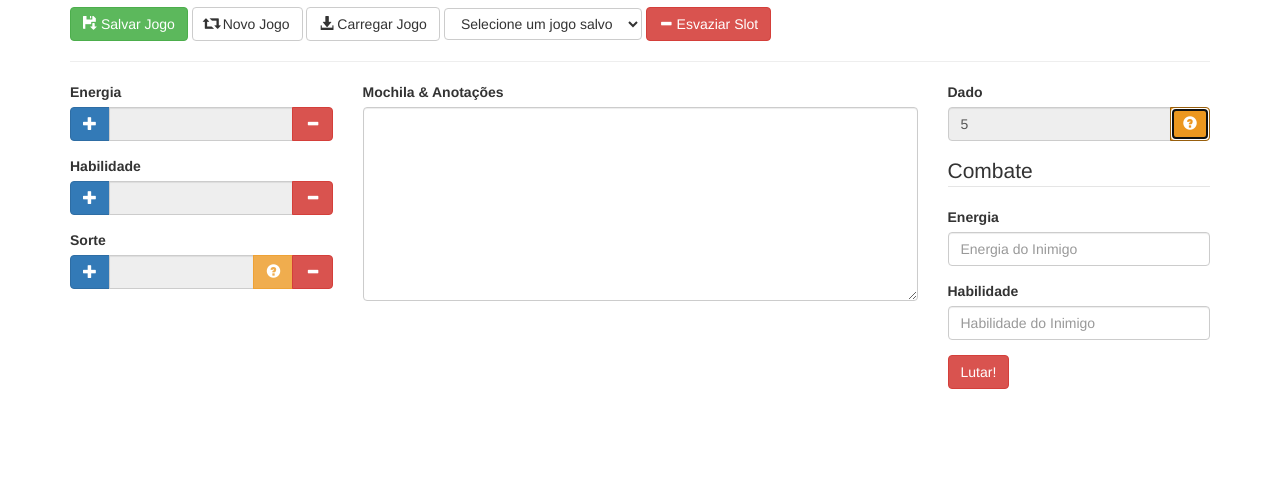
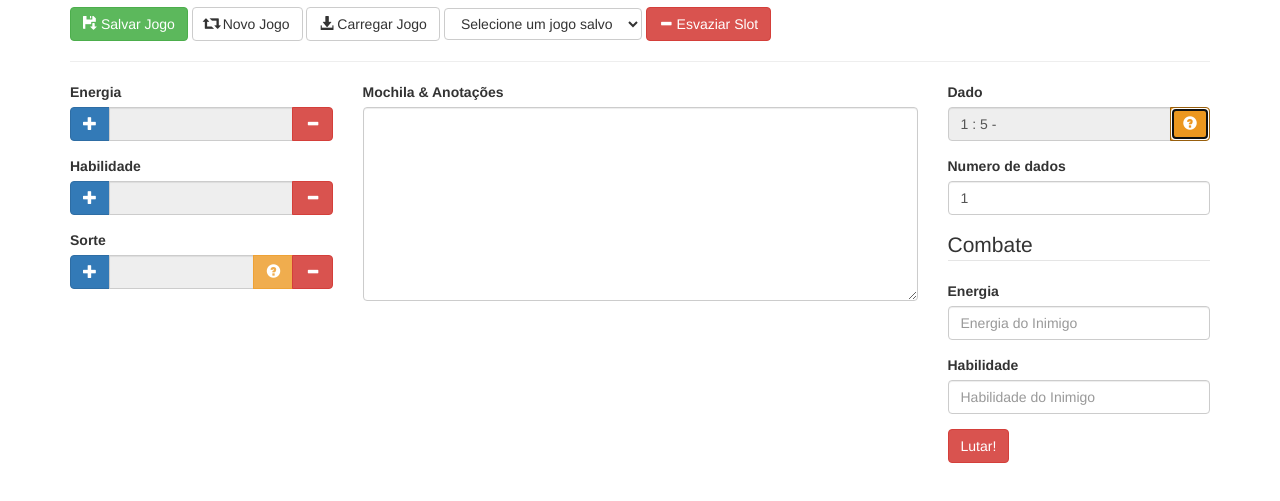
Before and after one commit to carlosartur/GameBookManager, a plain HTML site: page index.html in a window 1280 px wide. Both pictures are taken after a click on the button 1189 px from the left and 186 px from the top of the page. Shown: the part 63-564 px from the top of the page. Drawn offline with nearby package versions, Linux system fonts and the light colour scheme.

Commit message:
FEATURE - Numero de dados jogados de uma só vez: de 1 a 5

```diff
--- a/index.html
+++ b/index.html
@@ -100,7 +100,7 @@
 				<div class="form-group">
 					<label>Dado</label>
 					<div class="input-group">
-						<input type="number" id="dado" class="form-control" readonly="" />
+						<input type="text" id="dado" class="form-control" readonly="" />
 
 						<div class="input-group-btn">
 							<button id="dadoBtn" type="button" class="btn btn-warning" value="Jogar!">
@@ -108,6 +108,11 @@
 							</button>
 						</div>
 					</div>
+				</div>
+
+				<div class="form-group">
+					<label>Numero de dados</label>
+					<input type="number" id="dadoNum" class="form-control" min="1" max="5" value="1"/>
 				</div>
 
 				<fieldset>
--- a/js/script.js
+++ b/js/script.js
@@ -7,6 +7,7 @@ var inpHabilidade;
 var inpAnotacoes;
 var inpHabilidadeInimigo;
 var inpEnergiaInimigo;
+var inpDadoNum;
 
 class Criatura {
     constructor (mensagemMorte) {
@@ -255,6 +256,7 @@ window.onload = function() {
     inpAnotacoes = document.getElementById("anotacoes");
     inpEnergiaInimigo = document.getElementById("energiaInimigo");
     inpHabilidadeInimigo = document.getElementById("habilidadeInimigo");
+    inpDadoNum = document.getElementById("dadoNum");
     selectGame = document.getElementById("gameList");
 
     //botões +1
@@ -296,7 +298,12 @@ window.onload = function() {
         saveData();
     };
     btnDado.onclick = function() {
-        inpDado.value = random(6);
+        var print = '';
+        var numDados = inpDadoNum.value;
+        for (var i = 1; i <= inpDadoNum.value; i++) {
+            print += i + " : " + random(6) + " - ";
+        }
+        inpDado.value = print;
     };
     btnNew.onclick = function() {
         player.newGame();
```
